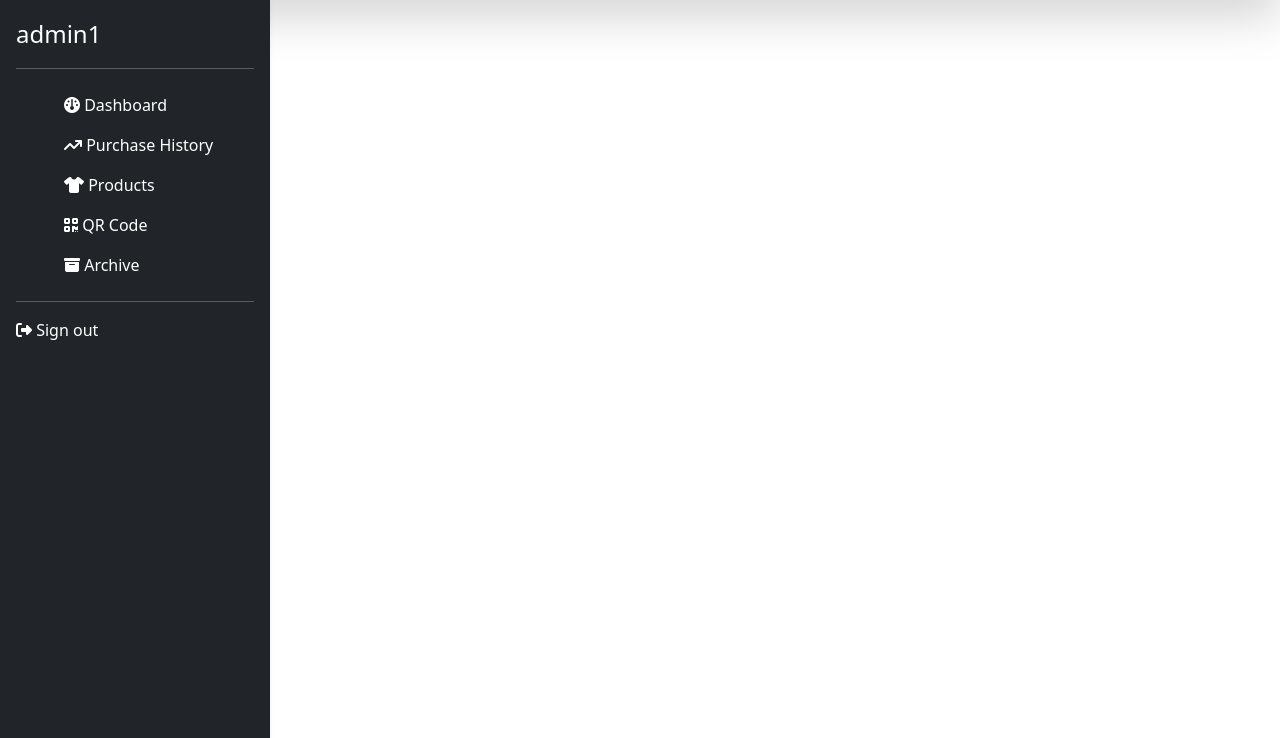
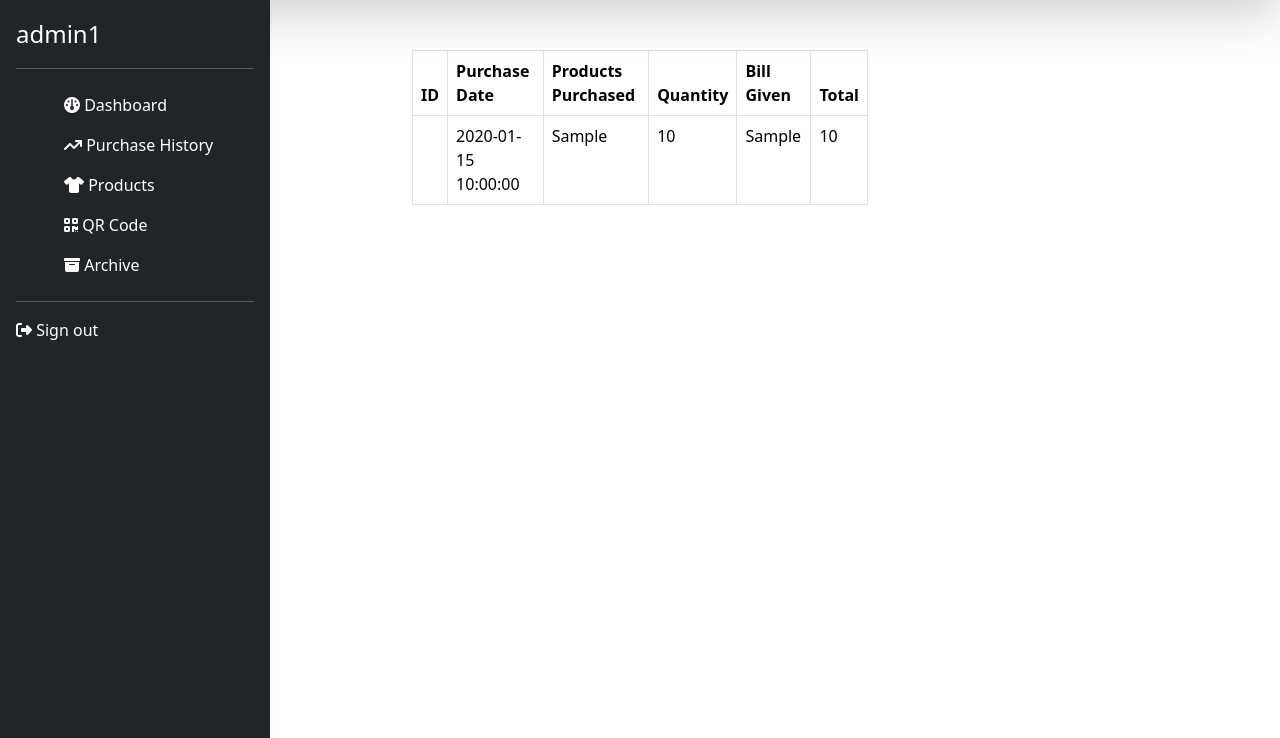
Before and after one commit to Deskud/UniformSM-Thesis-2024-2025-, a PHP site: page /Purchase.php in a window 1280 px wide. Shown: the part 62-800 px from the top of the page. Run offline with PHP 8.4, Linux system fonts and the light colour scheme; a user stored in the database is signed in; tables that the repository leaves empty or names only in its code hold one stand-in row (values such as "Sample post"); data that the repository does not hold is empty; some libraries are stand-ins or nearby versions.

Commit message:
Commit-new

```diff
--- /dev/null
+++ b/Parts/Purchase-table.php
@@ -0,0 +1,39 @@
+<?php
+
+
+$query = "SELECT * FROM purchase_history";
+$records = mysqli_query($conne, $query);
+
+
+?>
+
+<div class="container-xl">
+    <div class="table-responsive">
+        <table class="table table-bordered col-xl">
+            <thead>
+                <tr>
+                    <th scope="col">ID</th>
+                    <th scope="col">Purchase Date</th>
+                    <th scope="col">Products Purchased</th>
+                    <th scope="col">Quantity</th>
+                    <th scope="col">Bill Given</th>
+                    <th scope="col">Total</th>
+                </tr>
+            </thead>
+            <tr>
+                <?php
+                while ($row = mysqli_fetch_assoc($records)) {
+                ?>
+                    <td><?php echo $row['ID'] ?></td>
+                    <td><?php echo $row['purchase_date'] ?></td>
+                    <td><?php echo $row['purchased_products'] ?></td>
+                    <td><?php echo $row['purchase_quantity'] ?></td>
+                    <td><?php echo $row['given_bill'] ?></td>
+                    <td><?php echo $row['grand_total'] ?></td>
+            </tr>
+        <?php
+                }
+        ?>
+        </table>
+    </div>
+</div>
--- a/Purchase.php
+++ b/Purchase.php
@@ -1,4 +1,6 @@
 <?php
+include "dbconnection.php";
+
 session_start();
 
 
@@ -35,7 +37,7 @@ $username = $_SESSION['admin'];
     </div>
 
     <div class="Main-content">
-
+        <?php include "Parts/Purchase-table.php"; ?>
 
     </div>
 </body>
--- a/dbconnection.php
+++ b/dbconnection.php
@@ -8,7 +8,7 @@
     $conne = new mysqli($servername, $username, $password, $dbname);
 
     if(!$conne){
-        echo "Connection FAILED!";
+       die("Connection Failed!");
     }
 
 
```
Also changed, not shown: Products-edit-data.php (+10 -6 lines), Styles/Stylings.css (+34 -2 lines).
